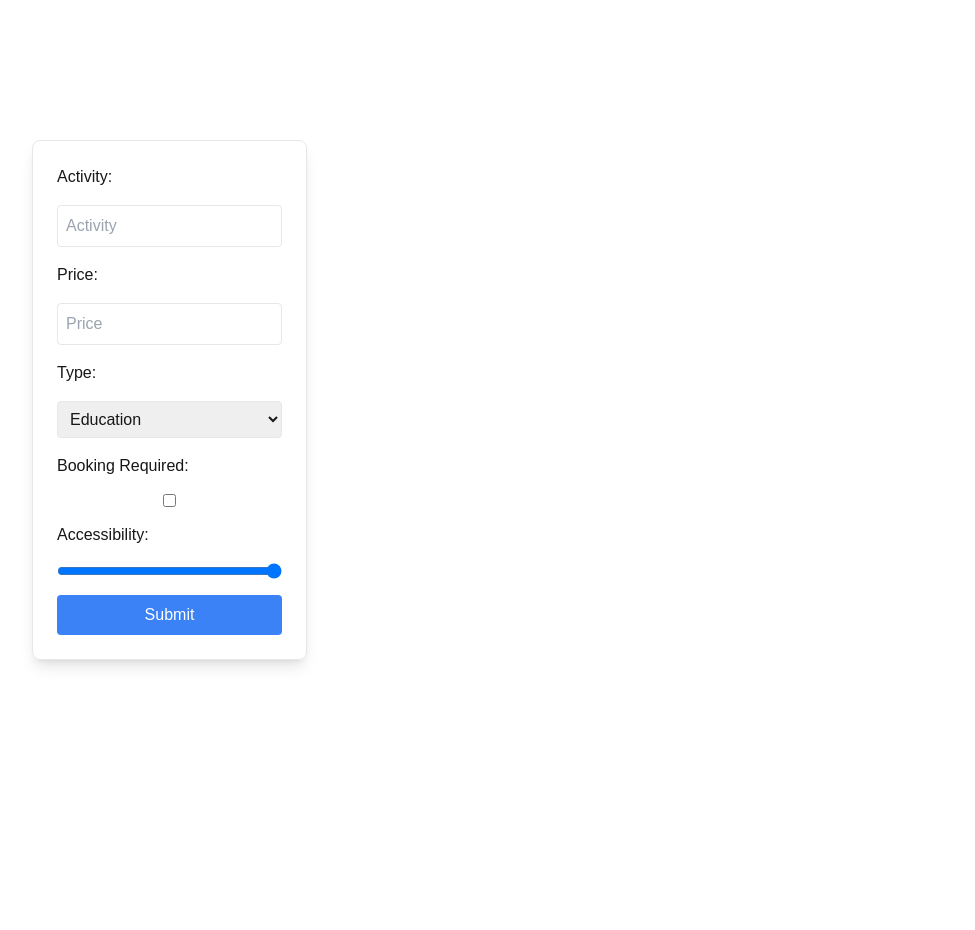
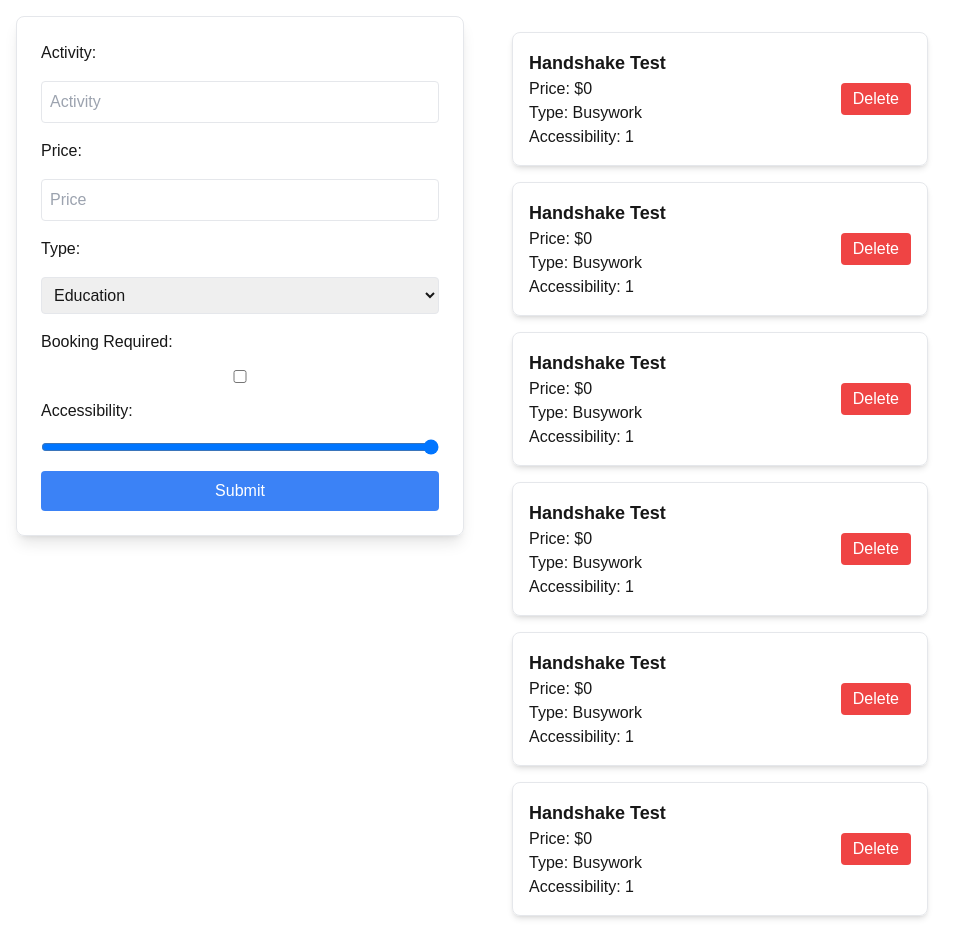
Before and after one commit to amengdv/todo-list-hendshake, a Next.js app: page / in a window 1280 px wide. Shown: the top 930 px of the page, without its empty margins (0-975 px from the left). Before the commit the page ends 800 px from the top, so only its background shows below. Built offline with nearby package versions, Linux system fonts and the light colour scheme.

Commit message:
add card components and improve UI

```diff
--- a/app/page.tsx
+++ b/app/page.tsx
@@ -1,6 +1,12 @@
+"use client";
+
+import Card from "@/components/Card";
+
 export default function Home() {
   return (
-    <div className="flex min-h-screen items-center justify-start mx-8">
+    <div className="flex min-h-screen items-start justify-start p-4 gap-8">
+      {/* Form Section */}
+      <div className="w-full max-w-md">
         <form className="flex flex-col gap-4 p-6 border rounded-lg shadow-lg">
           <label>Activity:</label>
           <input type="text" placeholder="Activity" className="border p-2 rounded" />
@@ -30,5 +36,19 @@ export default function Home() {
           <button className="bg-blue-500 text-white p-2 rounded">Submit</button>
         </form>
       </div>
+
+      {/* Card Section */}
+      <div className="w-full max-w-md">
+        <Card activity="Handshake Test" price={0} type="Busywork" accessibility={1} onDelete={() => {}} />
+        <Card activity="Handshake Test" price={0} type="Busywork" accessibility={1} onDelete={() => {}} />
+        <Card activity="Handshake Test" price={0} type="Busywork" accessibility={1} onDelete={() => {}} />
+        <Card activity="Handshake Test" price={0} type="Busywork" accessibility={1} onDelete={() => {}} />
+        <Card activity="Handshake Test" price={0} type="Busywork" accessibility={1} onDelete={() => {}} />
+        <Card activity="Handshake Test" price={0} type="Busywork" accessibility={1} onDelete={() => {}} />
+        <Card activity="Handshake Test" price={0} type="Busywork" accessibility={1} onDelete={() => {}} />
+        <Card activity="Handshake Test" price={0} type="Busywork" accessibility={1} onDelete={() => {}} />
+        <Card activity="Handshake Test" price={0} type="Busywork" accessibility={1} onDelete={() => {}} />
+      </div>
+    </div>
   );
 }
--- /dev/null
+++ b/components/Card.tsx
@@ -0,0 +1,30 @@
+"use client";
+
+type CardProps = {
+  activity: string;
+  price: number;
+  type: string;
+  accessibility: number;
+  onDelete: () => void;
+};
+
+export default function Card({ activity, price, type, accessibility, onDelete }: CardProps) {
+  return (
+    <div className="border m-4 p-4 rounded-lg shadow-md flex justify-between items-center">
+      <div>
+        <h2 className="text-lg font-bold">{activity}</h2>
+        <p>Price: ${price}</p>
+        <p>Type: {type}</p>
+        <p>Accessibility: {accessibility}</p>
+      </div>
+
+      {/* Delete Button */}
+      <button
+        onClick={onDelete}
+        className="bg-red-500 text-white px-3 py-1 rounded hover:bg-red-600"
+      >
+        Delete
+      </button>
+    </div>
+  );
+}
```
Lines whose indentation alone changed are shown as unchanged.
